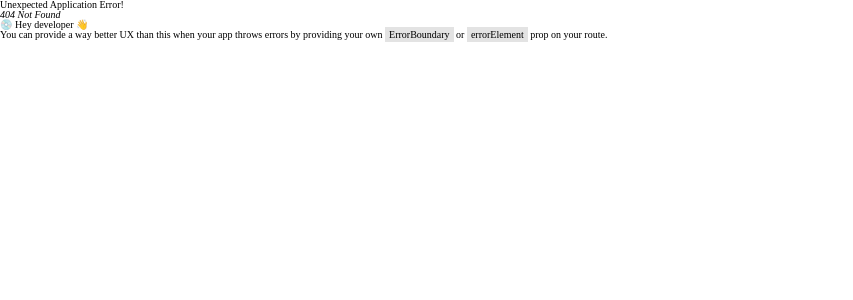
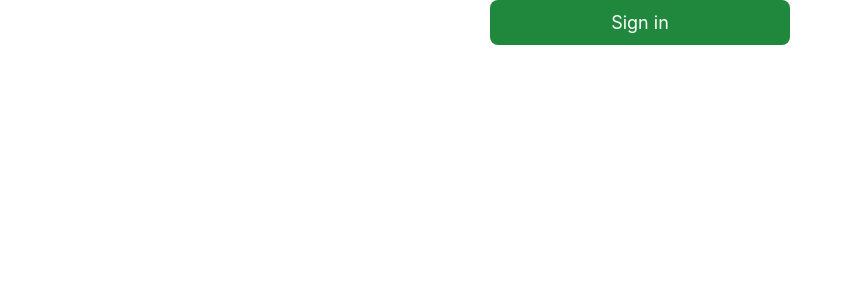
Before and after one commit to SUMSIMS-GITHUB-FOLLOW/github-follow-detection, a React (Vite) app: page /login in a window 1280 px wide. Before the commit this address had no page. Shown: the top 300 px of the page, without its empty margins (0-853 px from the left). Built offline with nearby package versions, Linux system fonts and the light colour scheme; a web font is replaced by a local one.

Commit message:
feat: 로그인 버튼 제작

```diff
--- a/package.json
+++ b/package.json
@@ -16,6 +16,7 @@
     "react": "^18.2.0",
     "react-dom": "^18.2.0",
     "react-router-dom": "^6.23.0",
+    "styled-components": "^6.1.11",
     "vite-tsconfig-paths": "^4.3.2"
   },
   "devDependencies": {
--- /dev/null
+++ b/src/components/atoms/LoginButton/index.tsx
@@ -0,0 +1,17 @@
+import React from 'react';
+import { StyledButton } from './styles';
+
+interface ButtonProps extends React.ButtonHTMLAttributes<HTMLButtonElement> {
+  onClick?: React.MouseEventHandler<HTMLButtonElement>;
+  children: React.ReactNode;
+}
+
+const LoginButton = ({ children, onClick = () => {}, ...props }: ButtonProps) => {
+  return (
+    <StyledButton onClick={onClick} {...props}>
+      {children}
+    </StyledButton>
+  );
+};
+
+export default LoginButton;
--- /dev/null
+++ b/src/components/atoms/LoginButton/styles.ts
@@ -0,0 +1,29 @@
+import { SerializedStyles } from '@emotion/react';
+import styled from '@emotion/styled';
+
+interface ButtonContainerProps {
+  customStyle?: SerializedStyles;
+}
+
+export const StyledButton = styled.button<ButtonContainerProps>`
+  display: flex;
+  flex-shrink: 0;
+  gap: 10px;
+  justify-content: center;
+  align-items: center;
+  width: 30rem;
+  margin: 0 auto;
+  padding: 12px 35px;
+
+  color: ${({ theme }) => theme.color.white};
+  font-weight: 400;
+  font-size: 18px;
+  font-style: normal;
+  line-height: normal;
+
+  background: #1f883d;
+  border: none;
+  border-radius: 8px;
+
+  ${(props) => props.customStyle}
+`;
--- /dev/null
+++ b/src/pages/login/index.tsx
@@ -0,0 +1,15 @@
+import LoginButton from '../../components/atoms/LoginButton';
+
+const LoginPage = () => {
+  const handleLoginClick = () => {
+    console.log('로그인');
+  };
+
+  return (
+    <>
+      <LoginButton onClick={handleLoginClick}>Sign in</LoginButton>
+    </>
+  );
+};
+
+export default LoginPage;
--- a/src/routes.tsx
+++ b/src/routes.tsx
@@ -1,4 +1,5 @@
 import Home from '@pages/home';
+import Login from '@pages/login';
 import { createBrowserRouter } from 'react-router-dom';
 
 const router = createBrowserRouter([
@@ -6,6 +7,10 @@ const router = createBrowserRouter([
     path: '/',
     element: <Home />,
   },
+  {
+    path: '/login',
+    element: <Login />,
+  },
 ]);
 
 export default router;
```
Also changed, not shown: 1 other file (tests, documents, lock files or other folders).
